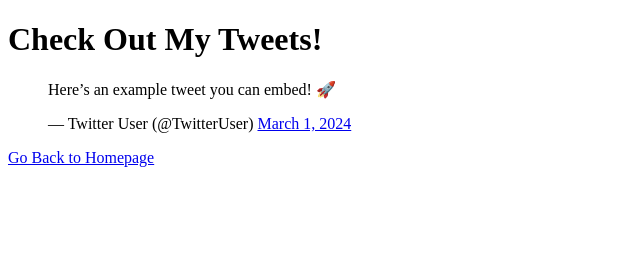
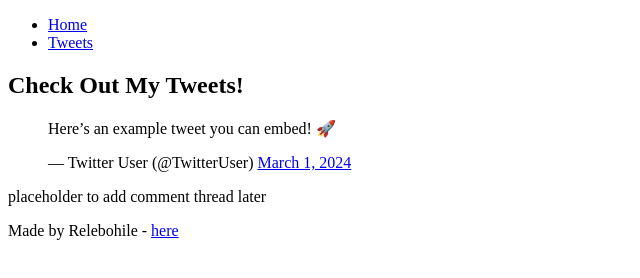
Before and after one commit to Machesa/My_First_Portfolio, a plain HTML site: page html_basic/tweets.html in a window 1280 px wide. Shown: the whole page, without its empty margins (0-640 px from the left). Drawn offline with Linux system fonts and the light colour scheme.

Commit message:
Update tweets.html

```diff
--- a/html_basic/tweets.html
+++ b/html_basic/tweets.html
@@ -5,9 +5,20 @@
     <title>My Tweets</title>
 </head>
 <body>
+
+    <header>
+        <nav>
+            <ul>
+                <li><a href="index.html">Home</a></li>
+                <li><a href="tweets.html">Tweets</a></li>
+            </ul>
+        </nav>
+    </header>
+
+    <main>
+        <article>
             <h1>Check Out My Tweets!</h1>
 
-    <!-- Embedded Tweet -->
             <blockquote class="twitter-tweet">
                 <p lang="en" dir="ltr">Here’s an example tweet you can embed! 🚀</p>
                 &mdash; Twitter User (@TwitterUser)
@@ -15,7 +26,16 @@
             </blockquote>
             <script async src="https://platform.twitter.com/widgets.js" charset="utf-8"></script>
 
-    <!-- Link back to index.html -->
-    <p><a href="index.html">Go Back to Homepage</a></p>
+        </article>
+
+        <aside>
+            <p>placeholder to add comment thread later</p>
+        </aside>
+    </main>
+
+    <footer>
+        <p>Made by Relebohile - <a href="https://yourwebsite.com" target="_blank">here</a></p>
+    </footer>
+
 </body>
 </html>
```
Lines whose indentation alone changed are shown as unchanged.
